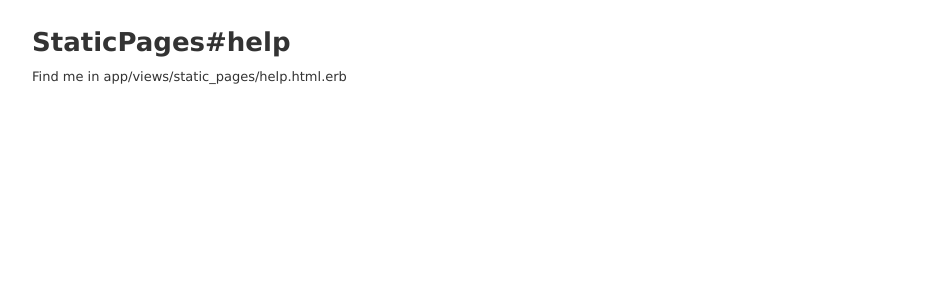
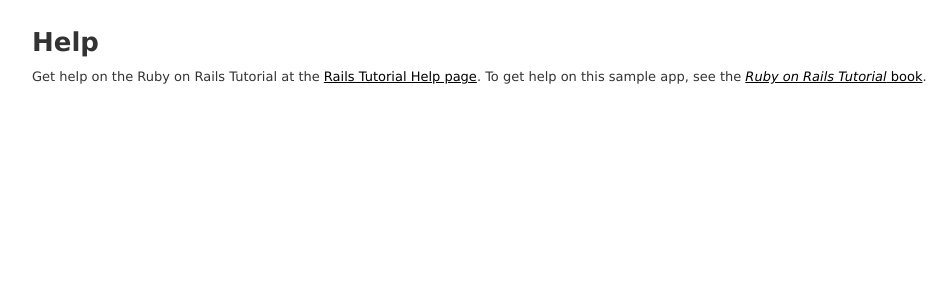
Before and after one commit to HoffmanZheng/Ruby-Demo, a Rails app: page /static_pages/help in a window 1280 px wide. Shown: the top 300 px of the page, without its empty margins (1-953 px from the left). Run offline with Rails 7, Linux system fonts and the light colour scheme; style sheets or scripts are compiled from the project's sources.

Commit message:
add about test,route,controller,view manually

```diff
--- a/Ruby on Rails/blog/app/controllers/static_pages_controller.rb
+++ b/Ruby on Rails/blog/app/controllers/static_pages_controller.rb
@@ -1,8 +1,14 @@
 class StaticPagesController < ApplicationController
-  # controller to handle static pages
+  # ---> controller to handle static pages,
+  # which does not use the standard REST actions
   def home
+    # ---> has a corresponding view called `home.html.erb`
   end
-
+  # ---> in plain Ruby, these methods would simple do nothing
+  # in Rails is different because the StaticPagesController
+  # inherit from ApplicationController,
   def help
   end
+  def about
+  end
 end
--- a/Ruby on Rails/blog/app/views/static_pages/help.html.erb
+++ b/Ruby on Rails/blog/app/views/static_pages/help.html.erb
@@ -1,2 +1,8 @@
-<h1>StaticPages#help</h1>
-<p>Find me in app/views/static_pages/help.html.erb</p>
+<h1>Help</h1>
+<p>
+  Get help on the Ruby on Rails Tutorial at the
+  <a href="https://www.railstutorial.org/help">Rails Tutorial Help page</a>.
+  To get help on this sample app, see the
+  <a href="https://www.railstutorial.org/book"><em>Ruby on Rails Tutorial</em>
+  book</a>.
+</p>
--- a/Ruby on Rails/blog/config/routes.rb
+++ b/Ruby on Rails/blog/config/routes.rb
@@ -1,6 +1,7 @@
 Rails.application.routes.draw do
-  get 'static_pages/home'
+  get 'static_pages/home' # ---> maped to the home action
   get 'static_pages/help'
+  get 'static_pages/about' # --->  automatically creates a helper `static_pages_about_url`
   resources :microposts
   resources :users
   # For details on the DSL available within this file, see https://guides.rubyonrails.org/routing.html
```
Also changed, not shown: Ruby on Rails/blog/app/views/static_pages/about.html.erb (added, +12 -0 lines), Ruby on Rails/blog/app/views/static_pages/home.html.erb (+5 -2 lines), Ruby on Rails/blog/notes/notes.md (+5 -0 lines), Ruby on Rails/blog/test/controllers/static_pages_controller_test.rb (+5 -0 lines), 3 other files.
